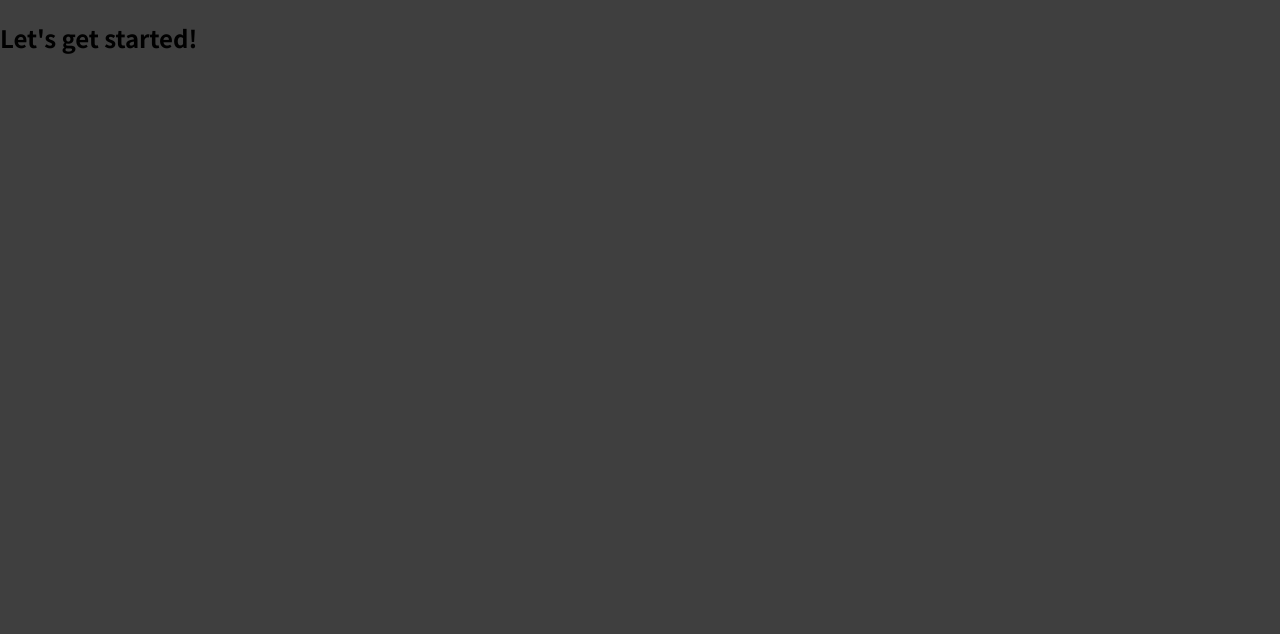
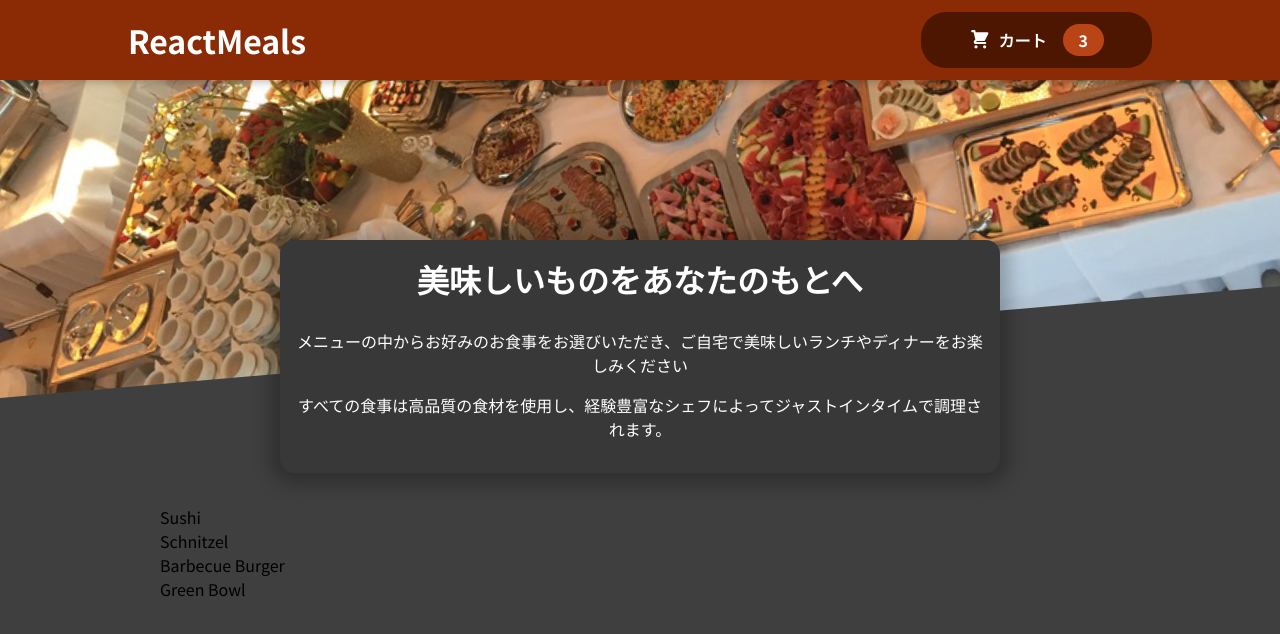
Before and after one commit to kaoru181206/Food-Order-App, a JavaScript app: page / in a window 1280 px wide. Shown: the top 634 px of the page. Built offline with nearby package versions, Linux system fonts and the light colour scheme.

Commit message:
Cart,Meals,Layout Component作成

```diff
--- a/src/App.js
+++ b/src/App.js
@@ -1,8 +1,14 @@
+import Header from "./components/Layout/Header";
+import Meals from "./components/Meals/Meals";
+
 function App() {
   return (
-    <div>
-      <h2>Let's get started!</h2>
-    </div>
+    <>
+      <Header />
+      <main>
+        <Meals />
+      </main>
+    </>
   );
 }
 
--- /dev/null
+++ b/src/components/Cart/CartIcon.js
@@ -0,0 +1,13 @@
+const CartIcon = () => {
+    return (
+      <svg
+        xmlns='http://www.w3.org/2000/svg'
+        viewBox='0 0 20 20'
+        fill='currentColor'
+      >
+        <path d='M3 1a1 1 0 000 2h1.22l.305 1.222a.997.997 0 00.01.042l1.358 5.43-.893.892C3.74 11.846 4.632 14 6.414 14H15a1 1 0 000-2H6.414l1-1H14a1 1 0 00.894-.553l3-6A1 1 0 0017 3H6.28l-.31-1.243A1 1 0 005 1H3zM16 16.5a1.5 1.5 0 11-3 0 1.5 1.5 0 013 0zM6.5 18a1.5 1.5 0 100-3 1.5 1.5 0 000 3z' />
+      </svg>
+    );
+  };
+
+  export default CartIcon;
--- /dev/null
+++ b/src/components/Layout/Header.js
@@ -0,0 +1,19 @@
+import mealsImage from "../../assets/meals.jpg";
+import classes from "./Header.module.css";
+import HeaderCartButton from "./HeaderCartButton";
+
+const Header = () => {
+    return (
+        <>
+            <header className={classes.header}>
+                <h1>ReactMeals</h1>
+                <HeaderCartButton />
+            </header>
+            <div className={classes['main-image']}>
+                <img src={mealsImage} alt="A table full of delicious foods!" />
+            </div>
+        </>
+    )
+}
+
+export default Header;
--- /dev/null
+++ b/src/components/Layout/Header.module.css
@@ -0,0 +1,29 @@
+.header {
+    position: fixed;
+    top: 0;
+    left: 0;
+    width: 100%;
+    height: 5rem;
+    background-color: #8a2b06;
+    color: white;
+    display: flex;
+    justify-content: space-between;
+    align-items: center;
+    padding: 0 10%;
+    box-shadow: 0 2px 8px rgba(0, 0, 0, 0.25);
+    z-index: 10;
+}
+
+.main-image {
+    width: 100%;
+    height: 25rem;
+    z-index: 0;
+    overflow: hidden;
+}
+
+.main-image img {
+    width: 110%;
+    height: 100%;
+    object-fit: cover;
+    transform: rotateZ(-5deg) translateY(-4rem) translateX(-1rem);
+}
--- /dev/null
+++ b/src/components/Layout/HeaderCartButton.js
@@ -0,0 +1,18 @@
+import CartIcon from "../Cart/CartIcon";
+import classes from "./HeaderCartButton.module.css";
+
+const HeaderCartButton = () => {
+    return (
+        <button className={classes.button}>
+            <span className={classes.icon}>
+                <CartIcon />
+            </span>
+            <span>カート</span>
+            <span className={classes.badge}>
+                3
+            </span>
+        </button>
+    )
+}
+
+export default HeaderCartButton;
--- /dev/null
+++ b/src/components/Layout/HeaderCartButton.module.css
@@ -0,0 +1,63 @@
+.button {
+    cursor: pointer;
+    font: inherit;
+    border: none;
+    background-color: #4d1601;
+    color: white;
+    padding: 0.75rem 3rem;
+    display: flex;
+    justify-content: space-around;
+    align-items: center;
+    border-radius: 25px;
+    font-weight: bold;
+}
+
+.button:hover,
+.button:active {
+    background-color: #2c0d00;
+}
+
+.icon {
+    width: 1.35rem;
+    height: 1.35rem;
+    margin-right: 0.5rem;
+}
+
+.badge {
+    background-color: #b94517;
+    padding: 0.25rem 1rem;
+    border-radius: 25px;
+    margin-left: 1rem;
+    font-weight: bold;
+}
+
+.button:hover .badge,
+.button:active .badge {
+    background-color: #92320c;
+}
+
+.bump {
+
+}
+
+@keyframes bump {
+    0% {
+        transform: scale(1);
+    }
+
+    10% {
+        transform: scale(0.9);
+    }
+
+    30% {
+        transform: scale(1.1);
+    }
+
+    50% {
+        transform: scale(1.15);
+    }
+
+    100% {
+        transform: scale(1);
+    }
+}
--- /dev/null
+++ b/src/components/Meals/AvailableMeals.js
@@ -0,0 +1,42 @@
+import classes from "./AvailableMeals.module.css";
+
+const DUMMY_MEALS = [
+  {
+    id: "m1",
+    name: "Sushi",
+    description: "Finest fish and veggies",
+    price: 22.99,
+  },
+  {
+    id: "m2",
+    name: "Schnitzel",
+    description: "A german specialty!",
+    price: 16.5,
+  },
+  {
+    id: "m3",
+    name: "Barbecue Burger",
+    description: "American, raw, meaty",
+    price: 12.99,
+  },
+  {
+    id: "m4",
+    name: "Green Bowl",
+    description: "Healthy...and green...",
+    price: 18.99,
+  },
+];
+
+const AvailableMeals = () => {
+    const mealsList = DUMMY_MEALS.map(meal => <li key={meal.id}>{meal.name}</li>);
+
+    return (
+        <section className={classes.meals}>
+            <ul>
+                {mealsList}
+            </ul>
+        </section>
+    )
+};
+
+export default AvailableMeals;
--- /dev/null
+++ b/src/components/Meals/AvailableMeals.module.css
@@ -0,0 +1,24 @@
+.meals {
+    max-width: 60rem;
+    width: 90%;
+    margin: 2rem auto;
+    animation: meals-appear 1s ease-out forwards;
+}
+
+.meals ul {
+    list-style: none;
+    margin: 0;
+    padding: 0;
+}
+
+@keyframes meals-appear {
+    from {
+        opacity: 0;
+        transform: translateY(3rem);
+    }
+
+    to {
+        opacity: 1;
+        transform: translateY(0);
+    }
+}
--- /dev/null
+++ b/src/components/Meals/Meals.js
@@ -0,0 +1,13 @@
+import AvailableMeals from "./AvailableMeals";
+import MealsSummary from "./MealsSummary";
+
+const Meals = () => {
+    return (
+        <>
+            <MealsSummary />
+            <AvailableMeals />
+        </>
+    )
+}
+
+export default Meals;
--- /dev/null
+++ b/src/components/Meals/MealsSummary.js
@@ -0,0 +1,17 @@
+import classes from "./MealsSummary.module.css";
+
+const MealsSummary = () => {
+  return (
+    <section className={classes.summary}>
+      <h2>美味しいものをあなたのもとへ</h2>
+      <p>
+        メニューの中からお好みのお食事をお選びいただき、ご自宅で美味しいランチやディナーをお楽しみください
+      </p>
+      <p>
+        すべての食事は高品質の食材を使用し、経験豊富なシェフによってジャストインタイムで調理されます。
+      </p>
+    </section>
+  );
+};
+
+export default MealsSummary;
--- /dev/null
+++ b/src/components/Meals/MealsSummary.module.css
@@ -0,0 +1,18 @@
+.summary {
+    text-align: center;
+    max-width: 45rem;
+    width: 90%;
+    margin: auto;
+    margin-top: -10rem;
+    position: relative;
+    background-color: #383838;
+    color: white;
+    border-radius: 14px;
+    padding: 1rem;
+    box-shadow: 0 1px 18px 10px rgba(0, 0, 0, 0.25);
+}
+
+.summary h2 {
+    font-size: 2rem;
+    margin-top: 0;
+}
```
Also changed, not shown: src/assets/meals.jpg (added).
